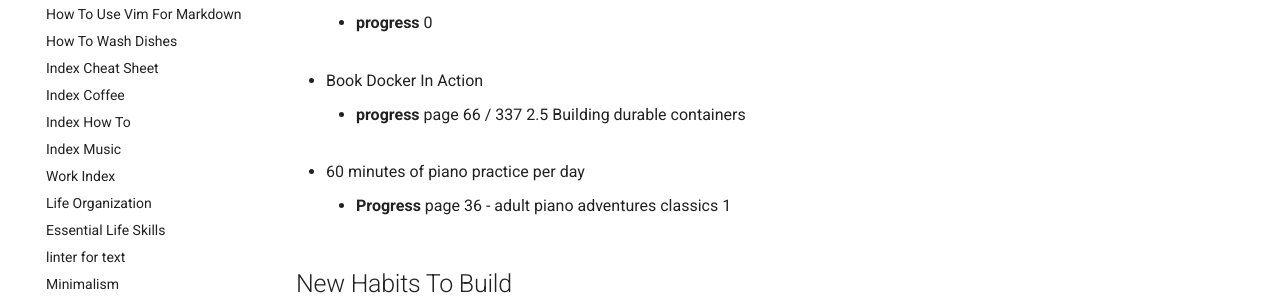
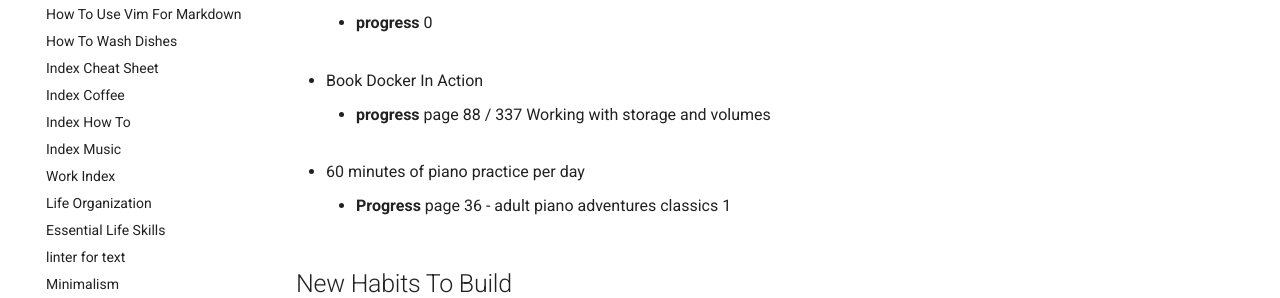
Before and after one commit to ynotstartups/notes, an MkDocs documentation site: the page built from notes/reminders.md, in a window 1280 px wide and 1300 px high. Shown: the part 302-600 px from the top of the window. Built offline with MkDocs 1.6.1 and Material for MkDocs 9.7.7, drawn with Linux system fonts in a browser that asks for light colours.

Commit message:
update progress

```diff
--- a/notes/reminders.md
+++ b/notes/reminders.md
@@ -10,7 +10,7 @@
 
 - Book Docker In Action
 
-  - **progress** page 66 / 337 2.5 Building durable containers
+  - **progress** page 88 / 337 Working with storage and volumes
 
 - 60 minutes of piano practice per day
 
```
